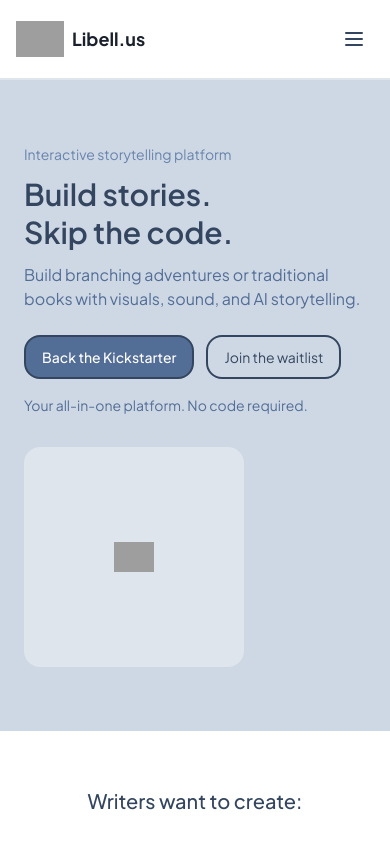
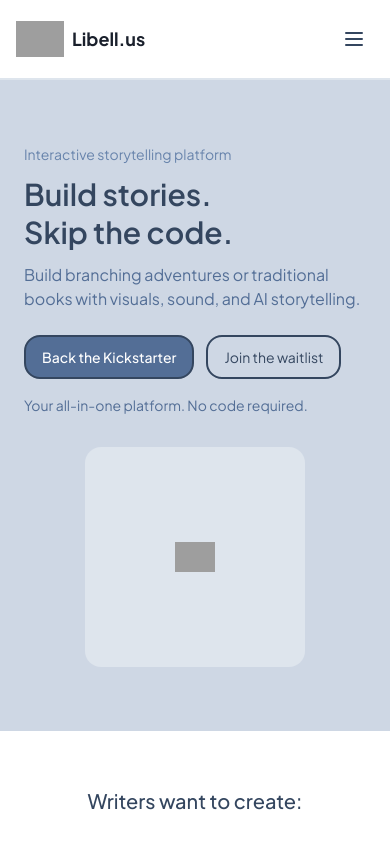
Before and after one commit to jcmarques/libell.us, a React (Vite) app: page / in a window 390 px wide. Shown: the top 844 px of the page. Built offline with nearby package versions, Linux system fonts and the light colour scheme; grey boxes are pictures that could not be loaded.

Commit message:
Update LibellLanding component to adjust layout by centering the image container, improving visual alignment and responsiveness.

```diff
--- a/src/components/LibellLanding.tsx
+++ b/src/components/LibellLanding.tsx
@@ -199,7 +199,7 @@ export function LibellLanding() {
               Your all-in-one platform. No code required.
             </p>
           </div>
-          <div className="mt-8 flex flex-1 items-center justify-center md:mt-0 md:max-w-md lg:max-w-lg">
+          <div className="mt-8 flex flex-1 items-center justify-center self-center md:mt-0 md:max-w-md lg:max-w-lg">
             <div className="flex size-[220px] items-center justify-center rounded-2xl bg-neutral-2 p-3">
               <img alt="" className="size-10 object-contain" src={imgVector} />
             </div>
```
